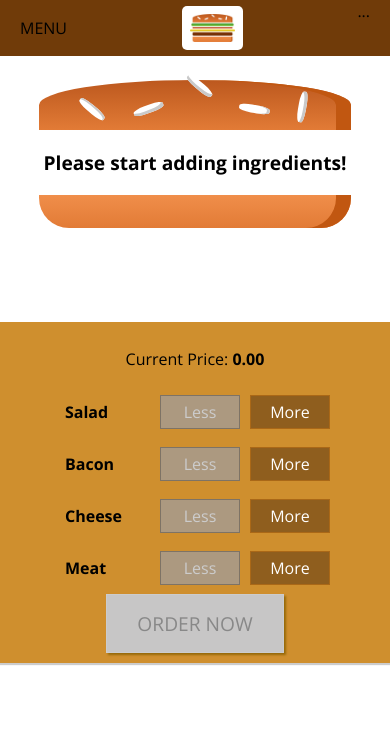
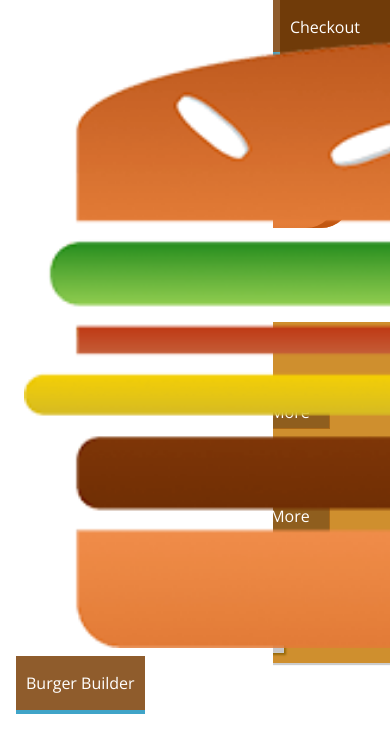
Before and after one commit to dastasoft/react_course, a React (Create React App) app in the folder burger-builder/: page / in a window 390 px wide. Shown: the top 752 px of the page. Built offline with nearby package versions, Linux system fonts and the light colour scheme.

Commit message:
creating a responsive sidedrawer

```diff
--- a/burger-builder/src/components/Layout/Layout.js
+++ b/burger-builder/src/components/Layout/Layout.js
@@ -2,10 +2,12 @@
 
 import classes from './Layout.module.css';
 import Toolbar from '../Navigation/Toolbar/Toolbar';
+import SideDrawer from '../Navigation/SideDrawer/SideDrawer';
 
 const layout = props => (
     <>
         <Toolbar />
+        <SideDrawer />
         <main className={classes.Content}>{props.children}</main>
     </>
 );
--- /dev/null
+++ b/burger-builder/src/components/Navigation/NavigationItems/NavigationItem/NavigationItem.js
@@ -0,0 +1,13 @@
+import React from 'react';
+
+import classes from './NavigationItem.module.css';
+
+const navigationItem = props => (
+    <li className={classes.NavigationItem}>
+        <a href={props.link} className={props.active ? classes.active : null}>
+            {props.children}
+        </a>
+    </li>
+);
+
+export default navigationItem;
--- /dev/null
+++ b/burger-builder/src/components/Navigation/NavigationItems/NavigationItem/NavigationItem.module.css
@@ -0,0 +1,25 @@
+.NavigationItem {
+    margin: 0;
+    box-sizing: border-box;
+    height: 100%;
+    display: flex;
+    align-items: center;
+}
+
+.NavigationItem a {
+    color: white;
+    text-decoration: none;
+    height: 100%;
+    padding: 16px 10px;
+    border-bottom: 4px solid transparent;
+    box-sizing: border-box;
+    display: block;
+}
+
+.NavigationItem a:hover,
+.NavigationItem a:active,
+.NavigationItem a.active {
+    background-color: #8f5c2c;
+    border-bottom: 4px solid #40a4c8;
+    color: white;
+}
--- /dev/null
+++ b/burger-builder/src/components/Navigation/NavigationItems/NavigationItems.js
@@ -0,0 +1,15 @@
+import React from 'react';
+
+import classes from './NavigationItems.module.css';
+import NavigationItem from './NavigationItem/NavigationItem';
+
+const navigationItems = () => (
+    <ul className={classes.NavigationItems}>
+        <NavigationItem link="/" active>
+            Burger Builder
+        </NavigationItem>
+        <NavigationItem link="/">Checkout</NavigationItem>
+    </ul>
+);
+
+export default navigationItems;
--- /dev/null
+++ b/burger-builder/src/components/Navigation/NavigationItems/NavigationItems.module.css
@@ -0,0 +1,8 @@
+.NavigationItems {
+    margin: 0;
+    padding: 0;
+    list-style: none;
+    display: flex;
+    align-items: center;
+    height: 100%;
+}
--- /dev/null
+++ b/burger-builder/src/components/Navigation/SideDrawer/SideDrawer.js
@@ -0,0 +1,18 @@
+import React from 'react';
+
+import Logo from '../../Logo/Logo';
+import NavigationItems from '../NavigationItems/NavigationItems';
+import classes from './SideDrawer.module.css';
+
+const sideDrawer = props => {
+    return (
+        <div className={classes.SideDrawer}>
+            <Logo />
+            <nav>
+                <NavigationItems />
+            </nav>
+        </div>
+    );
+};
+
+export default sideDrawer;
--- /dev/null
+++ b/burger-builder/src/components/Navigation/SideDrawer/SideDrawer.module.css
@@ -0,0 +1,27 @@
+.SideDrawer {
+    position: fixed;
+    width: 280px;
+    max-width: 70%;
+    height: 100%;
+    left: 0;
+    top: 0;
+    z-index: 200;
+    background-color: white;
+    padding: 32px 16px;
+    box-sizing: border-box;
+    transition: transform 0.3s ease-out;
+}
+
+@media (min-width: 500px) {
+    .SideDrawer {
+        display: none;
+    }
+}
+
+.Open {
+    transform: translateX(0);
+}
+
+.Close {
+    transform: translateX(-100%);
+}
--- a/burger-builder/src/components/Navigation/Toolbar/Toolbar.js
+++ b/burger-builder/src/components/Navigation/Toolbar/Toolbar.js
@@ -2,12 +2,15 @@
 
 import classes from './Toolbar.module.css';
 import Logo from '../../Logo/Logo';
+import NavigationItems from '../NavigationItems/NavigationItems';
 
 const toolbar = props => (
     <header className={classes.Toolbar}>
         <div>MENU</div>
         <Logo />
-        <nav>...</nav>
+        <nav>
+            <NavigationItems />
+        </nav>
     </header>
 );
 
```
